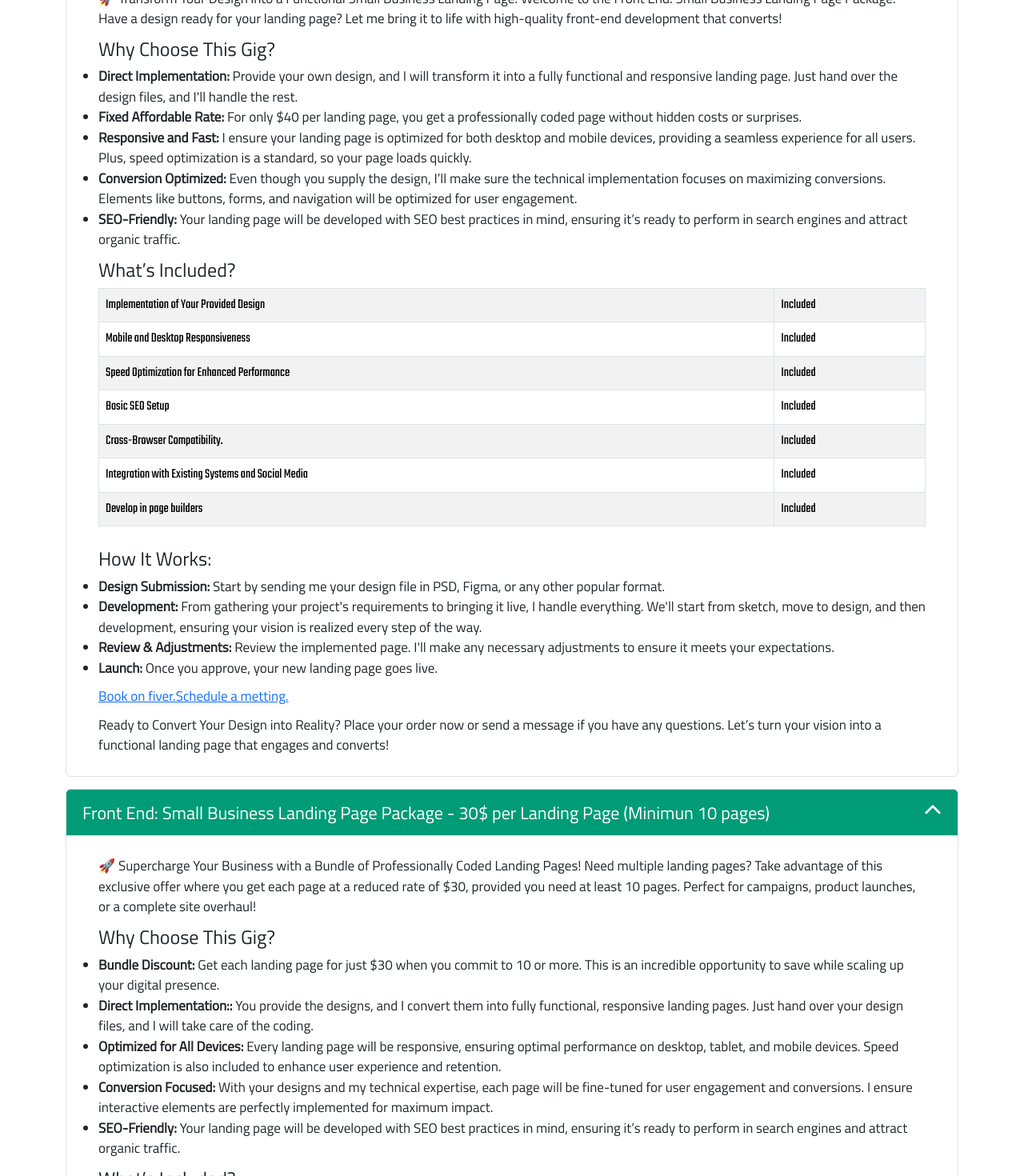
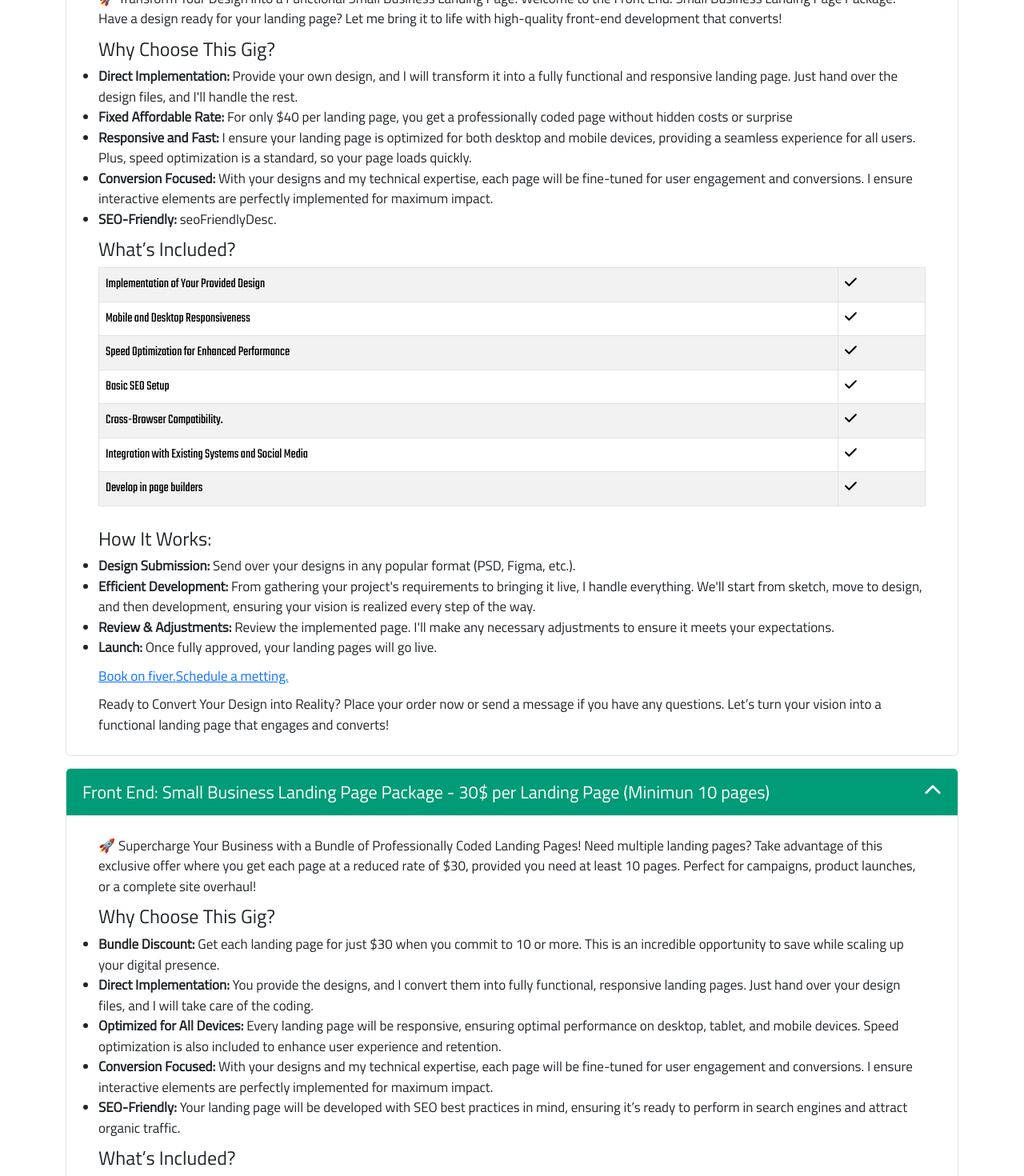
Before and after one commit to alexoltean97/portofolio, a React (Vite) app: page /gigs in a window 1280 px wide. Shown: the part 1250-2720 px from the top of the page at 80% size. Built offline with nearby package versions, Linux system fonts and the light colour scheme; a web font is replaced by a local one.

Commit message:
Landing Bundle

```diff
--- a/src/components/gigs/GigsFeatures/LandingBundle.js
+++ b/src/components/gigs/GigsFeatures/LandingBundle.js
@@ -1,71 +1,52 @@
-
-
 export const landingBundle = [
   {
-    title: "Bundle Discount",
-    description:
-      "Get each landing page for just $30 when you commit to 10 or more. This is an incredible opportunity to save while scaling up your digital presence.",
+    title: "bundleDiscount",
+    description: "bundleDiscountDesc",
   },
   {
-    title: "Direct Implementation:",
-    description:
-      "You provide the designs, and I convert them into fully functional, responsive landing pages. Just hand over your design files, and I will take care of the coding.",
+    title: "directImplementation",
+    description: "directImplementationDesc",
   },
   {
-    title: "Optimized for All Devices",
-    description:
-      "Every landing page will be responsive, ensuring optimal performance on desktop, tablet, and mobile devices. Speed optimization is also included to enhance user experience and retention.",
+    title: "optimizedForAllDevices",
+    description: "optimizedForAllDevicesDesc",
   },
   {
-    title: "Conversion Focused",
-    description:
-      "With your designs and my technical expertise, each page will be fine-tuned for user engagement and conversions. I ensure interactive elements are perfectly implemented for maximum impact.",
+    title: "conversionFocused",
+    description: "conversionFocusedDesc",
   },
   {
-    title: "SEO-Friendly",
-    description:
-      "Your landing page will be developed with SEO best practices in mind, ensuring it’s ready to perform in search engines and attract organic traffic.",
+    title: "seoFriendly",
+    description: "seoFriendlyDesc",
   },
 ];
 
 export const bundleTableItems = [
-  { feature: "Professional Coding of Your Provided Designs", mark: true },
-  { feature: "Full Responsiveness for All Device", mark: true },
-  {
-    feature: "Quick Load Times and Performance Optimization",
-    mark: true,
-  },
-  { feature: "Basic SEO Setup", mark: true },
-  { feature: "Cross-Browser Compatibility.", mark: true },
-  {
-    feature: "Seamless Integration with Your Marketing Tools and Social Media ",
-    mark: true,
-  },
-  {
-    feature: "Integration with Existing Systems and Social Media",
-    mark: true,
-  },
-  { feature: "Develop in page builders", mark: true },
+  { feature: "professionalCoding", mark: true },
+  { feature: "fullResponsiveness", mark: true },
+  { feature: "quickLoadTimes", mark: true },
+  { feature: "basicSEOSetup", mark: true },
+  { feature: "crossBrowserCompatibility", mark: true },
+  { feature: "integrationWithMarketingTools", mark: true },
+  { feature: "integrationWithSystems", mark: true },
+  { feature: "developInPageBuilders", mark: true },
 ];
 
 export const bundleSteps = [
   {
-    title: "Design Submission",
-    description:
-      "Send over your designs in any popular format (PSD, Figma, etc.).",
+    title: "designSubmission",
+    description: "designSubmissionDesc",
   },
   {
-    title: "Efficient Development",
-    description:
-      "I’ll systematically convert your designs into live, high-performing landing pages.",
+    title: "efficientDevelopment",
+    description: "efficientDevelopmentDesc",
   },
   {
-    title: "Review Process:",
-    description:
-      "We’ll go through each page together to ensure everything is up to your standards.",
+    title: "reviewProcess",
+    description: "reviewProcessDesc",
   },
   {
-    title: "Launch",
-    description: "Once fully approved, your landing pages will go live.",
+    title: "launch",
+    description: "launchDesc",
   },
 ];
--- a/src/components/gigs/GigsFeatures/LandingPageSingle.js
+++ b/src/components/gigs/GigsFeatures/LandingPageSingle.js
@@ -1,63 +1,59 @@
 export const landingPageSimple = [
   {
-    title: "Direct Implementation",
-    description:
-      "Provide your own design, and I will transform it into a fully functional and responsive landing page. Just hand over the design files, and I'll handle the rest.",
+    title: "directImplementation",
+    description: "directDescription",
   },
   {
-    title: "Fixed Affordable Rate",
-    description:
-      "For only $40 per landing page, you get a professionally coded page without hidden costs or surprises.",
+    title: "affordableRate",
+    description: "affordableRateDesc",
   },
   {
-    title: "Responsive and Fast",
-    description:
-      " I ensure your landing page is optimized for both desktop and mobile devices, providing a seamless experience for all users. Plus, speed optimization is a standard, so your page loads quickly.",
+    title: "responsiveFast",
+    description: "responsiveFastDesc",
   },
   {
-    title: "Conversion Optimized",
+    title: "conversionFocused",
     description:
-      "Even though you supply the design, I’ll make sure the technical implementation focuses on maximizing conversions. Elements like buttons, forms, and navigation will be optimized for user engagement.",
+      "conversionFocusedDesc",
   },
   {
-    title: "SEO-Friendly",
+    title: "seoFriendly",
     description:
-      "Your landing page will be developed with SEO best practices in mind, ensuring it’s ready to perform in search engines and attract organic traffic.",
+      "seoFriendlyDesc.",
   },
 ];
 
 export const landingtableItems = [
-  { feature: "Implementation of Your Provided Design", mark: "Included" },
-  { feature: "Mobile and Desktop Responsiveness", mark: "Included" },
-  { feature: "Speed Optimization for Enhanced Performance", mark: "Included" },
-  { feature: "Basic SEO Setup", mark: "Included" },
-  { feature: "Cross-Browser Compatibility.", mark: "Included" },
+  { feature: "Implementation of Your Provided Design", mark: true },
+  { feature: "Mobile and Desktop Responsiveness", mark: true },
+  { feature: "Speed Optimization for Enhanced Performance", mark: true },
+  { feature: "Basic SEO Setup", mark: true },
+  { feature: "Cross-Browser Compatibility.", mark: true },
   {
     feature: "Integration with Existing Systems and Social Media",
-    mark: "Included",
+    mark: true,
   },
-  { feature: "Develop in page builders", mark: "Included" },
+  { feature: "Develop in page builders", mark: true },
 ];
 
 export const landingprocessSteps = [
   {
-    title: "Design Submission",
+    title: "designSubmission",
     description:
-      " Start by sending me your design file in PSD, Figma, or any other popular format.",
+      "designSubmissionDesc",
   },
   {
-    title: "Development",
+    title: "efficientDevelopment",
     description:
       "From gathering your project's requirements to bringing it live, I handle everything. We'll start from sketch, move to design, and then development, ensuring your vision is realized every step of the way.",
   },
   {
-    title: "Review & Adjustments",
+    title: "reviewTitle",
     description:
-      "Review the implemented page. I'll make any necessary adjustments to ensure it meets your expectations.",
+      "reviewDesc",
   },
   {
-    title: "Launch",
-    description:
-      "Once you approve, your new landing page goes live.",
+    title: "launch",
+    description: "launchDesc",
   },
 ];
--- a/src/components/gigs/LandingBundle/LandingBundle.jsx
+++ b/src/components/gigs/LandingBundle/LandingBundle.jsx
@@ -26,9 +26,25 @@ const LandingBundle = () => {
         </Accordion.Header>
         <Accordion.Body>
           <GigDescription description="🚀 Supercharge Your Business with a Bundle of Professionally Coded Landing Pages! Need multiple landing pages? Take advantage of this exclusive offer where you get each page at a reduced rate of $30, provided you need at least 10 pages. Perfect for campaigns, product launches, or a complete site overhaul!"></GigDescription>
-          <WhyChoseGig features={landingBundle} />
-          <FeaturesTable items={bundleTableItems.map(item => ({ feature: t(item.feature), mark: item.mark ? <FontAwesomeIcon icon={faCheck} /> : null }))} />
-          <HowItWorks steps={bundleSteps} />
+          <WhyChoseGig
+            features={landingBundle.map((item) => ({
+              title: t(item.title),
+              description: t(item.description),
+            }))}
+          />
+          <FeaturesTable
+            items={bundleTableItems.map((item) => ({
+              feature: t(item.feature),
+              mark: item.mark ? <FontAwesomeIcon icon={faCheck} /> : null,
+            }))}
+          />
+          <HowItWorks
+            steps={bundleSteps.map((step) => ({
+              title: t(step.title),
+              description: t(step.description),
+            }))}
+          />
+
           <Book />
 
           <div>
--- a/src/components/gigs/LandingPage/LandingPage.jsx
+++ b/src/components/gigs/LandingPage/LandingPage.jsx
@@ -5,6 +5,9 @@ import WhyChoseGig from "../WhyChoseGig/WhyChoseGig.jsx";
 import FeaturesTable from "../FeaturesTable/FeaturesTable.jsx";
 import HowItWorks from "../HowItWorks/HowItWorks.jsx";
 import Book from "../Book/Book.jsx";
+import { useTranslation } from "react-i18next";
+import { FontAwesomeIcon } from "@fortawesome/react-fontawesome";
+import { faCheck } from "@fortawesome/free-solid-svg-icons";
 import {
   landingPageSimple,
   landingtableItems,
@@ -12,6 +15,8 @@ import {
 } from "../GigsFeatures/LandingPageSingle.js";
 
 const LandingPage = () => {
+  const { t } = useTranslation();
+
   return (
     <Accordion defaultActiveKey="0">
       <Accordion.Item eventKey="0">
@@ -20,9 +25,24 @@ const LandingPage = () => {
         </Accordion.Header>
         <Accordion.Body>
           <GigDescription description="🚀 Transform Your Design into a Functional Small Business Landing Page! Welcome to the Front End: Small Business Landing Page Package. Have a design ready for your landing page? Let me bring it to life with high-quality front-end development that converts!" />
-          <WhyChoseGig features={landingPageSimple} />
-          <FeaturesTable items={landingtableItems} />
-          <HowItWorks steps={landingprocessSteps} />
+          <WhyChoseGig
+            features={landingPageSimple.map((item) => ({
+              title: t(item.title),
+              description: t(item.description),
+            }))}
+          />
+          <FeaturesTable
+            items={landingtableItems.map((item) => ({
+              feature: t(item.feature),
+              mark: item.mark ? <FontAwesomeIcon icon={faCheck} /> : null,
+            }))}
+          />
+          <HowItWorks
+            steps={landingprocessSteps.map((step) => ({
+              title: t(step.title),
+              description: t(step.description),
+            }))}
+          />
           <Book />
 
           <div>
--- a/src/i18n/i18n.js
+++ b/src/i18n/i18n.js
@@ -140,9 +140,16 @@ i18next
           reviewProcess: "Review Process:",
           reviewProcessDesc: "We’ll go through each page together to ensure everything is up to your standards.",
           launch: "Launch",
-          launchDesc: "Once fully approved, your landing pages will go live."
-
-
+          launchDesc: "Once fully approved, your landing pages will go live.",
+          directImplementation: "Direct Implementation",
+          directDescription: "Provide your own design, and I will transform it into a fully functional and responsive landing page. Just hand over the design files, and I'll handle the rest.",
+          affordableRate: "Fixed Affordable Rate",
+          affordableRateDesc: "For only $40 per landing page, you get a professionally coded page without hidden costs or surprise",
+          responsiveFast: "Responsive and Fast",
+          responsiveFastDesc: "I ensure your landing page is optimized for both desktop and mobile devices, providing a seamless experience for all users. Plus, speed optimization is a standard, so your page loads quickly.",
+          devDesc: "From gathering your project's requirements to bringing it live, I handle everything. We'll start from sketch, move to design, and then development, ensuring your vision is realized every step of the way.",
+          reviewTitle: "Review & Adjustments",
+          reviewDesc: "Review the implemented page. I'll make any necessary adjustments to ensure it meets your expectations."
         },
       },
 
@@ -278,7 +285,16 @@ i18next
           reviewProcess: "Review Process:",
           reviewProcessDesc: "We’ll go through each page together to ensure everything is up to your standards.",
           launch: "Launch",
-          launchDesc: "Once fully approved, your landing pages will go live."
+          launchDesc: "Once fully approved, your landing pages will go live.",
+          directImplementation: "Direct Implementation",
+          directDescription: "Provide your own design, and I will transform it into a fully functional and responsive landing page. Just hand over the design files, and I'll handle the rest.",
+          affordableRate: "Fixed Affordable Rate",
+          affordableRateDesc: "For only $40 per landing page, you get a professionally coded page without hidden costs or surprise",
+          responsiveFast: "Responsive and Fast",
+          responsiveFastDesc: "I ensure your landing page is optimized for both desktop and mobile devices, providing a seamless experience for all users. Plus, speed optimization is a standard, so your page loads quickly.",
+          devDesc: "From gathering your project's requirements to bringing it live, I handle everything. We'll start from sketch, move to design, and then development, ensuring your vision is realized every step of the way.",
+          reviewTitle: "Review & Adjustments",
+          reviewDesc: "Review the implemented page. I'll make any necessary adjustments to ensure it meets your expectations."
         },
       },
     },
```
